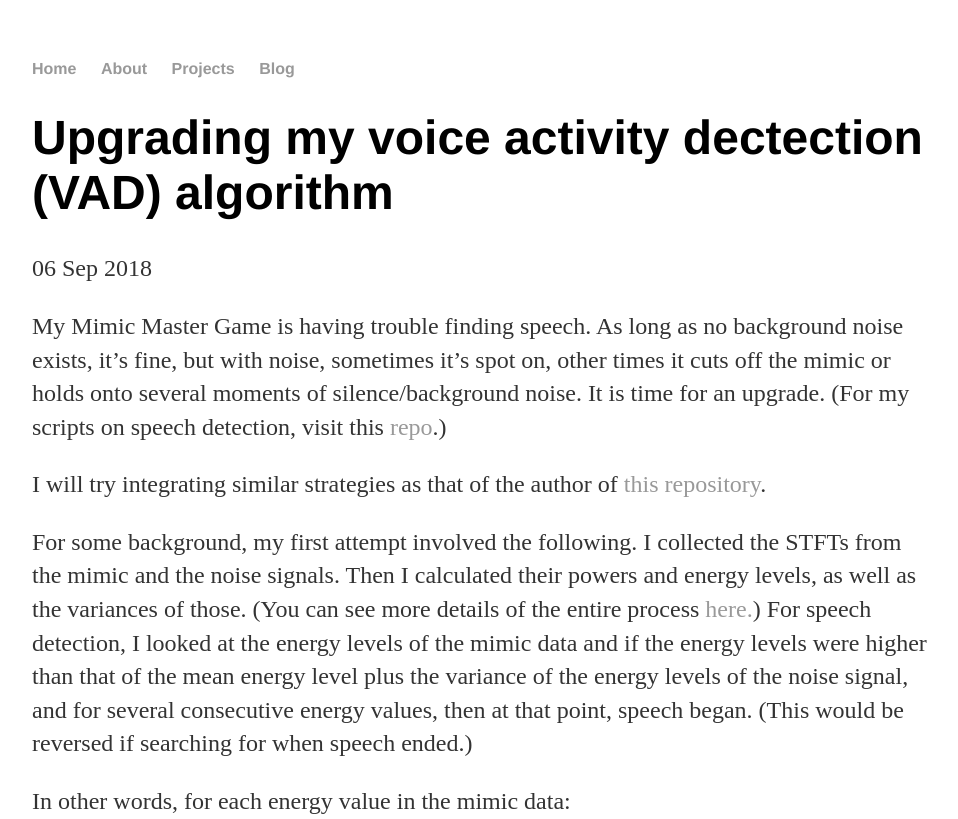
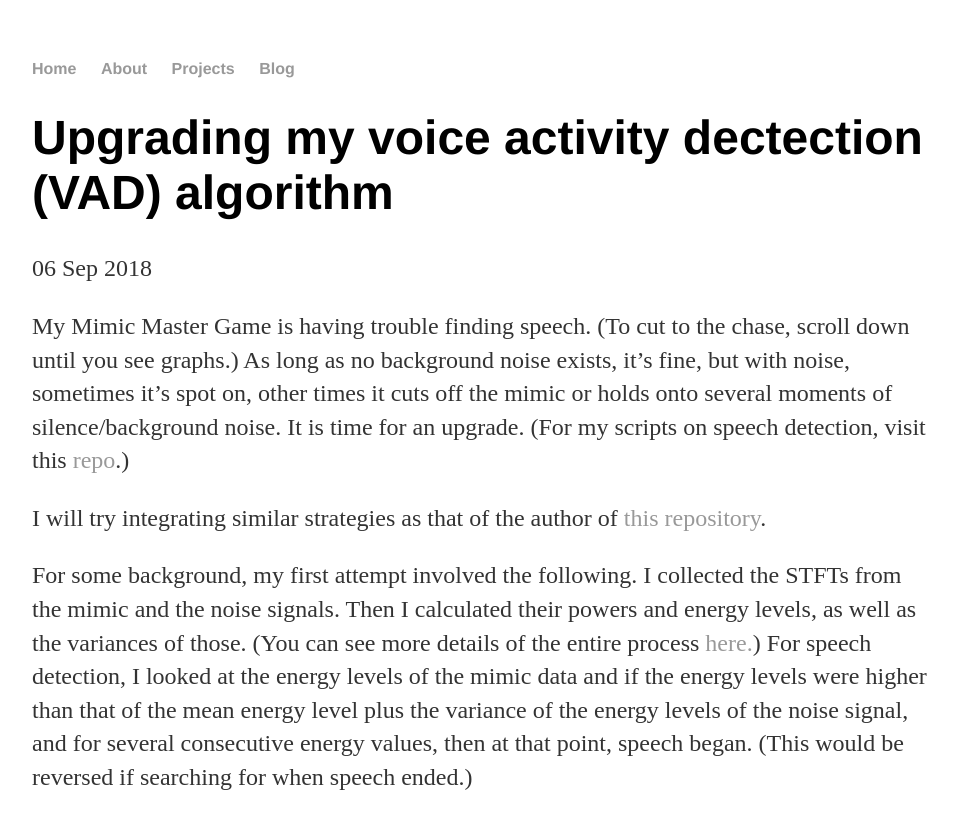
Before and after one commit to a-n-rose/a-n-rose.github.io, a Jekyll site: the page built from _posts/2018-09-06-updating-VAD.md, in a window 1280 px wide and 900 px high, cut to the strip 0-819 px from the top of the window. Shown: the whole strip, without its empty margins (160-1118 px from the left). Built offline with Jekyll 4.4.1, drawn with Linux system fonts in a browser that asks for light colours; some of the changed text lies outside the part shown.

Commit message:
typo fix; note on scrolling down to get to the point

```diff
--- a/_posts/2018-09-06-updating-VAD.md
+++ b/_posts/2018-09-06-updating-VAD.md
@@ -4,7 +4,7 @@ title: "Upgrading my voice activity dectection (VAD) algorithm"
 date: 2018-09-06
 ---
 
-My Mimic Master Game is having trouble finding speech. As long as no background noise exists, it's fine, but with noise, sometimes it's spot on, other times it cuts off the mimic or holds onto several moments of silence/background noise. It is time for an upgrade. (For my scripts on speech detection, visit this <a href="https://github.com/a-n-rose/language-classifier/tree/master/speech_detection">repo</a>.)
+My Mimic Master Game is having trouble finding speech. (To cut to the chase, scroll down until you see graphs.) As long as no background noise exists, it's fine, but with noise, sometimes it's spot on, other times it cuts off the mimic or holds onto several moments of silence/background noise. It is time for an upgrade. (For my scripts on speech detection, visit this <a href="https://github.com/a-n-rose/language-classifier/tree/master/speech_detection">repo</a>.)
 
 I will try integrating similar strategies as that of the author of <a href="https://github.com/marsbroshok/VAD-python/blob/master/vad.py">this repository</a>.
 
```
Also changed, not shown: other parts of _posts/2018-09-06-updating-VAD.md (+1 -1 lines).
